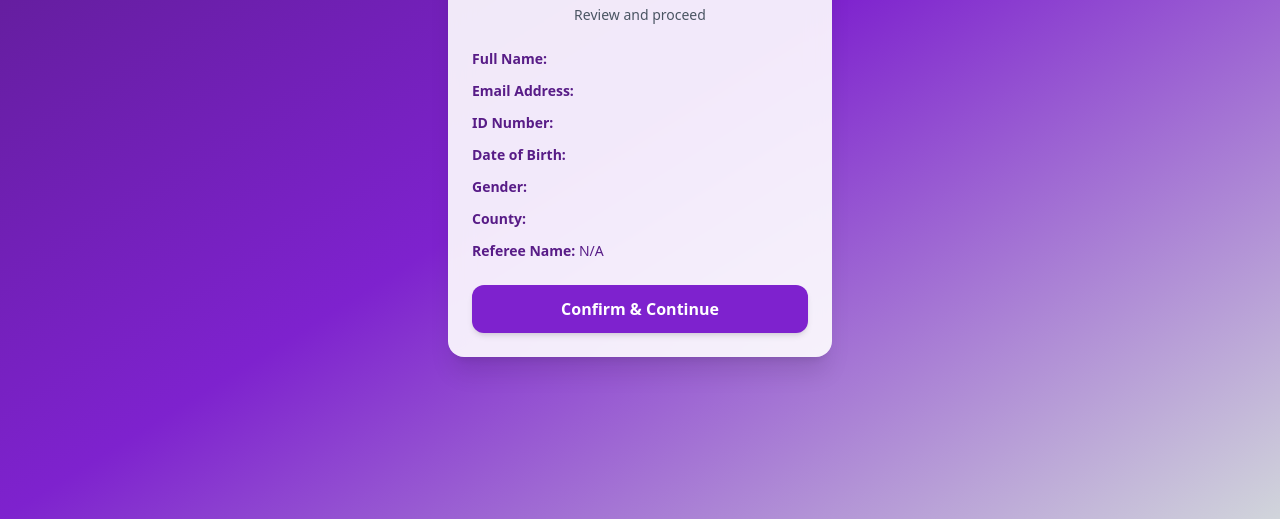
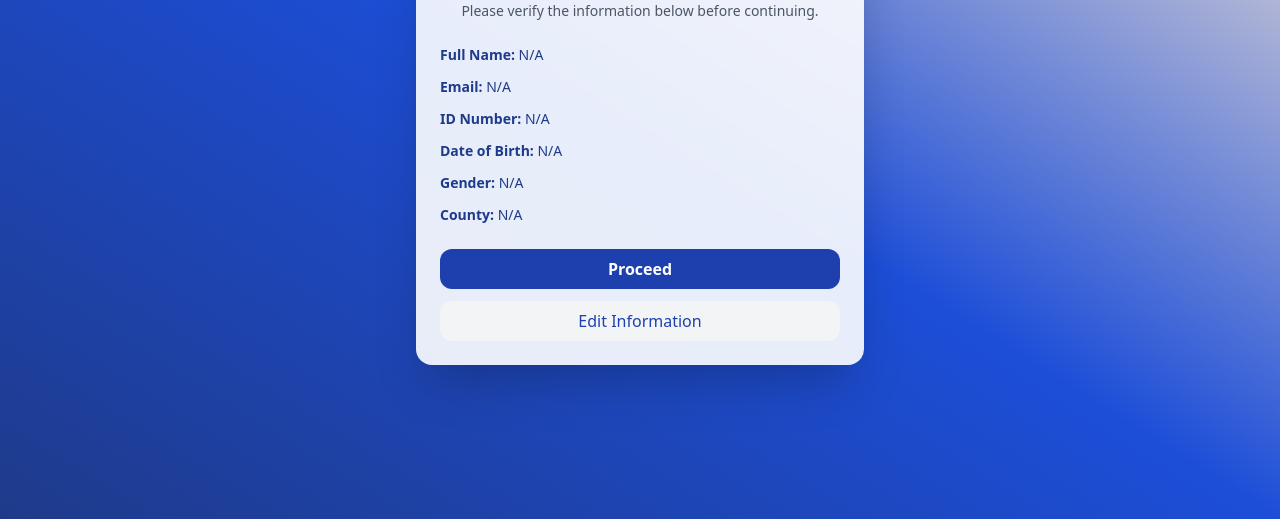
Before and after one commit to sigeyh/Mwananchi.ke, a plain HTML site: page confirmdetails.html in a window 1280 px wide. Shown: the part 281-800 px from the top of the page. Drawn offline with nearby package versions, Linux system fonts and the light colour scheme.

Commit message:
Update confirmdetails.html

```diff
--- a/confirmdetails.html
+++ b/confirmdetails.html
@@ -3,46 +3,44 @@
 <head>
   <meta charset="UTF-8" />
   <meta name="viewport" content="width=device-width, initial-scale=1.0" />
-  <title>Confirm Details - PESA TALA</title>
+  <title>Confirm Details - Mwananchi Credit</title>
   <script src="https://cdn.tailwindcss.com"></script>
 </head>
-<body class="bg-gradient-to-br from-purple-900 via-purple-700 to-gray-300 min-h-screen flex items-center justify-center p-4 text-purple-900">
+<body class="bg-gradient-to-tr from-blue-900 via-blue-700 to-orange-100 min-h-screen flex items-center justify-center text-blue-900 p-4">
 
-  <div class="w-full max-w-sm bg-white/90 backdrop-blur-md rounded-2xl shadow-xl p-6">
+  <div class="w-full max-w-md bg-white/90 backdrop-blur-md rounded-2xl shadow-2xl p-6">
     <div class="text-center mb-6">
-      <img src="pesatala-logo.png" alt="PESA TALA Logo" class="w-16 h-16 mx-auto mb-2 rounded-full shadow" />
-      <h1 class="text-xl font-bold">Confirm Your Details</h1>
-      <p class="text-sm text-gray-600">Review and proceed</p>
+      <img src="mwananchi-logo.jpeg" alt="Mwananchi Credit Logo" class="w-16 h-16 mx-auto mb-2 rounded-full shadow" />
+      <h1 class="text-2xl font-bold">Confirm Your Details</h1>
+      <p class="text-sm text-gray-600">Please verify the information below before continuing.</p>
     </div>
 
-    <div class="space-y-3 text-sm text-purple-900">
-      <div><strong>Full Name:</strong> <span id="fullName"></span></div>
-      <div><strong>Email Address:</strong> <span id="email"></span></div>
-      <div><strong>ID Number:</strong> <span id="idNumber"></span></div>
-      <div><strong>Date of Birth:</strong> <span id="dob"></span></div>
-      <div><strong>Gender:</strong> <span id="gender"></span></div>
-      <div><strong>County:</strong> <span id="county"></span></div>
-      <div><strong>Referee Name:</strong> <span id="referee"></span></div>
+    <div class="space-y-3 text-sm">
+      <p><strong>Full Name:</strong> <span id="fullName">...</span></p>
+      <p><strong>Email:</strong> <span id="email">...</span></p>
+      <p><strong>ID Number:</strong> <span id="idNumber">...</span></p>
+      <p><strong>Date of Birth:</strong> <span id="dob">...</span></p>
+      <p><strong>Gender:</strong> <span id="gender">...</span></p>
+      <p><strong>County:</strong> <span id="county">...</span></p>
     </div>
 
-    <button onclick="goToOtherDetails()" class="w-full mt-6 bg-purple-700 hover:bg-purple-800 text-white font-semibold py-3 rounded-xl transition duration-300 shadow-md">
-      Confirm & Continue
-    </button>
+    <div class="mt-6 space-y-3">
+      <button onclick="window.location.href='otherdetails.html'" class="w-full py-2 bg-blue-800 hover:bg-blue-900 text-white rounded-xl font-semibold transition">
+        Proceed
+      </button>
+      <button onclick="window.location.href='signup.html'" class="w-full py-2 bg-gray-100 hover:bg-gray-200 text-blue-800 rounded-xl font-medium transition">
+        Edit Information
+      </button>
+    </div>
   </div>
 
   <script>
-    // Auto-fill values from localStorage
-    document.getElementById("fullName").textContent = localStorage.getItem("fullName") || "";
-    document.getElementById("email").textContent = localStorage.getItem("email") || "";
-    document.getElementById("idNumber").textContent = localStorage.getItem("idNumber") || "";
-    document.getElementById("dob").textContent = localStorage.getItem("dob") || "";
-    document.getElementById("gender").textContent = localStorage.getItem("gender") || "";
-    document.getElementById("county").textContent = localStorage.getItem("county") || "";
-    document.getElementById("referee").textContent = localStorage.getItem("referee") || "N/A";
-
-    function goToOtherDetails() {
-      window.location.href = "otherdetails.html";
-    }
+    document.getElementById("fullName").innerText = localStorage.getItem("fullName") || "N/A";
+    document.getElementById("email").innerText = localStorage.getItem("email") || "N/A";
+    document.getElementById("idNumber").innerText = localStorage.getItem("idNumber") || "N/A";
+    document.getElementById("dob").innerText = localStorage.getItem("dob") || "N/A";
+    document.getElementById("gender").innerText = localStorage.getItem("gender") || "N/A";
+    document.getElementById("county").innerText = localStorage.getItem("county") || "N/A";
   </script>
 
 </body>
```
